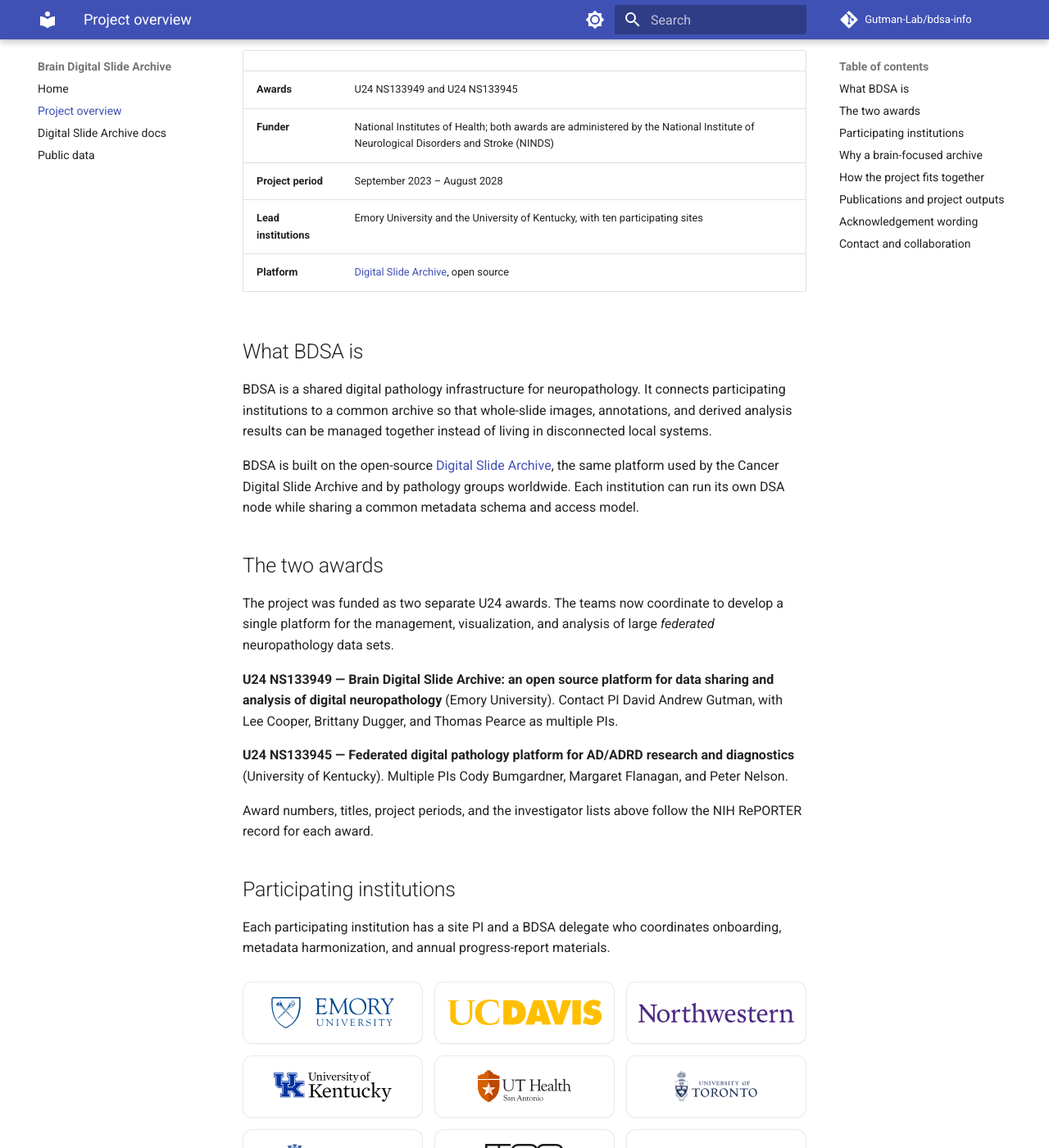
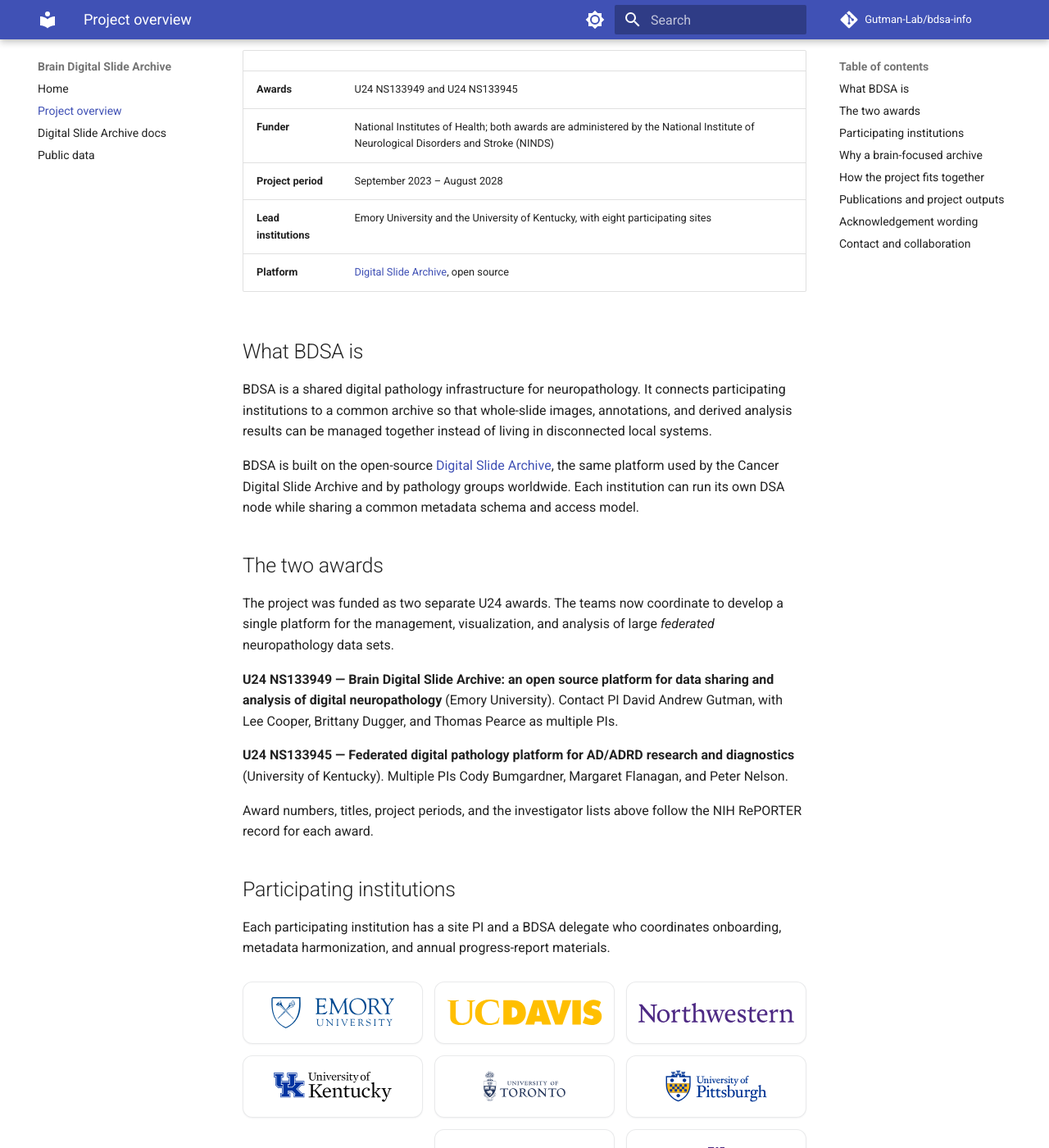
Before and after one commit to Gutman-Lab/bdsa-info, an MkDocs documentation site: the page built from docs/project.md, in a window 1280 px wide and 1400 px high, scrolled down 211 px. Shown: the whole window at 82% size. Built offline with MkDocs 1.6.1 and Material for MkDocs 9.7.7, drawn with Linux system fonts in a browser that asks for light colours; comment, search, counter and statistics services are not loaded; some of the changed text lies outside the part shown.

Commit message:
Remove UT Health San Antonio and São Paulo from participant walls and roster (#7)
* Remove UT Health San Antonio and São Paulo logos

* Drop UT Health San Antonio and São Paulo from the roster

The two marks are no longer shown on the logo wall, so remove their rows
from the participating-institutions table, change the count to eight, and
drop the now-unused logo files and source entries. The intro copy no longer
lists Brazil, since São Paulo was the only site there.

---------

Co-authored-by: dgutman <713166+dgutman@users.noreply.github.com>

```diff
--- a/docs/project.md
+++ b/docs/project.md
@@ -10,7 +10,7 @@ open-source [Digital Slide Archive](https://digitalslidearchive.github.io/digita
 | **Awards** | U24 NS133949 and U24 NS133945 |
 | **Funder** | National Institutes of Health; both awards are administered by the National Institute of Neurological Disorders and Stroke (NINDS) |
 | **Project period** | September 2023 – August 2028 |
-| **Lead institutions** | Emory University and the University of Kentucky, with ten participating sites |
+| **Lead institutions** | Emory University and the University of Kentucky, with eight participating sites |
 | **Platform** | [Digital Slide Archive](https://digitalslidearchive.github.io/digital_slide_archive/), open source |
 
 ## What BDSA is
@@ -55,10 +55,8 @@ onboarding, metadata harmonization, and annual progress-report materials.
 <div class="bdsa-logo"><img src="../assets/logos/uc-davis.svg" alt="University of California, Davis" loading="lazy"></div>
 <div class="bdsa-logo"><img src="../assets/logos/northwestern.svg" alt="Northwestern University" loading="lazy"></div>
 <div class="bdsa-logo"><img src="../assets/logos/kentucky.svg" alt="University of Kentucky" loading="lazy"></div>
-<div class="bdsa-logo"><img src="../assets/logos/ut-health-san-antonio.svg" alt="UT Health San Antonio" loading="lazy"></div>
 <div class="bdsa-logo"><img src="../assets/logos/toronto.svg" alt="University of Toronto" loading="lazy"></div>
 <div class="bdsa-logo"><img src="../assets/logos/pittsburgh.svg" alt="University of Pittsburgh" loading="lazy"></div>
-<div class="bdsa-logo"><img src="../assets/logos/usp.svg" alt="Universidade de São Paulo" loading="lazy"></div>
 <div class="bdsa-logo"><img src="../assets/logos/mount-sinai.png" alt="Icahn School of Medicine at Mount Sinai" loading="lazy"></div>
 <div class="bdsa-logo"><img src="../assets/logos/washington.svg" alt="University of Washington" loading="lazy"></div>
 
--- a/docs/stylesheets/extra.css
+++ b/docs/stylesheets/extra.css
@@ -617,12 +617,12 @@
 
 @media screen and (min-width: 60em) {
   .bdsa-logos:not(.bdsa-logos--compact) {
-    grid-template-columns: repeat(5, minmax(0, 1fr));
+    grid-template-columns: repeat(4, minmax(0, 1fr));
   }
 }
 
-/* Ten logos in three columns leaves one tile alone on the last row. */
-.bdsa-logos--compact > :last-child:nth-child(3n + 1) {
+/* Eight logos in three columns leaves two tiles on the last row. */
+.bdsa-logos--compact > :nth-last-child(2):nth-child(3n + 1) {
   grid-column: 2;
 }
 
```
Also changed, not shown: other parts of docs/project.md (+0 -2 lines), docs/assets/logos/SOURCES.txt (+0 -10 lines), docs/index.md (+2 -4 lines), docs/assets/logos/usp.svg (deleted), docs/assets/logos/ut-health-san-antonio.svg (deleted).
